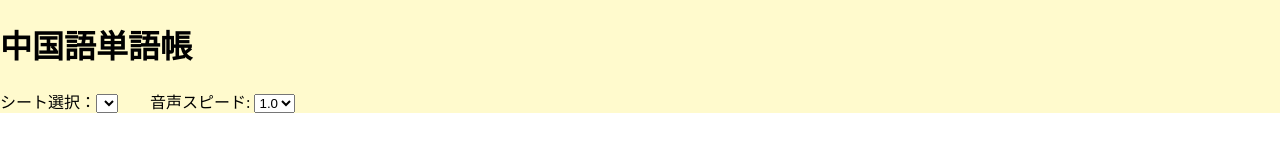
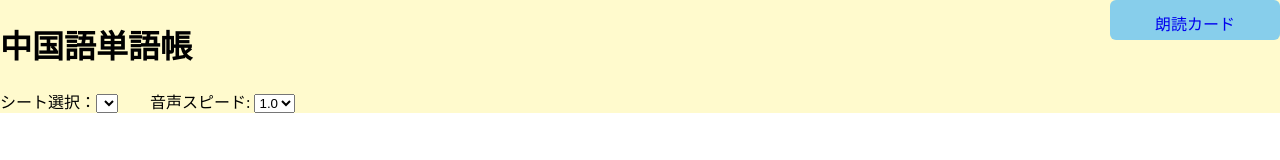
Before and after one commit to HidekiTakazawa/hanyutangocyou, a plain HTML site: page index.html in a window 1280 px wide. Drawn offline with nearby package versions, Linux system fonts and the light colour scheme; no server answers.

Commit message:
Add files via upload

```diff
--- a/index.html
+++ b/index.html
@@ -21,6 +21,25 @@
 
     }
 
+    .header2 {
+
+      display: flex;
+    }
+
+    .linkurl {
+      margin-left: auto;
+    }
+    #flash {
+      display: inline-block;
+      width: 170px;
+      height: 40px;
+      cursor: pointer;
+      background-color: skyblue;
+      text-decoration: none;
+      text-align: center;
+      line-height: 50px;
+      border-radius: 6px
+    }
     .dataContent {
       padding-top: 180px;
       display: block;
@@ -55,6 +74,7 @@
     .dataNone {
       display: none;
     }
+
     .classGazou {
       display: inline-block;
       width: 50px;
@@ -86,7 +106,15 @@
 
 <body>
   <div class="header">
-    <h1>中国語単語帳</h1>
+    <div class="header2">
+
+      <h1>中国語単語帳</h1>
+      <div class="linkurl">
+        <a id="flash" href="https://hidekitakazawa.github.io/roudokuCyugokugoTangocard/" target="_blank">朗読カード</a>
+        <!-- <a id="ikeda" href="index6.Chinese" target="_blank">使用手引書</a> -->
+
+      </div>
+    </div>
     <div class="divFlex">
       <div class="sheetSelect">
 
```
